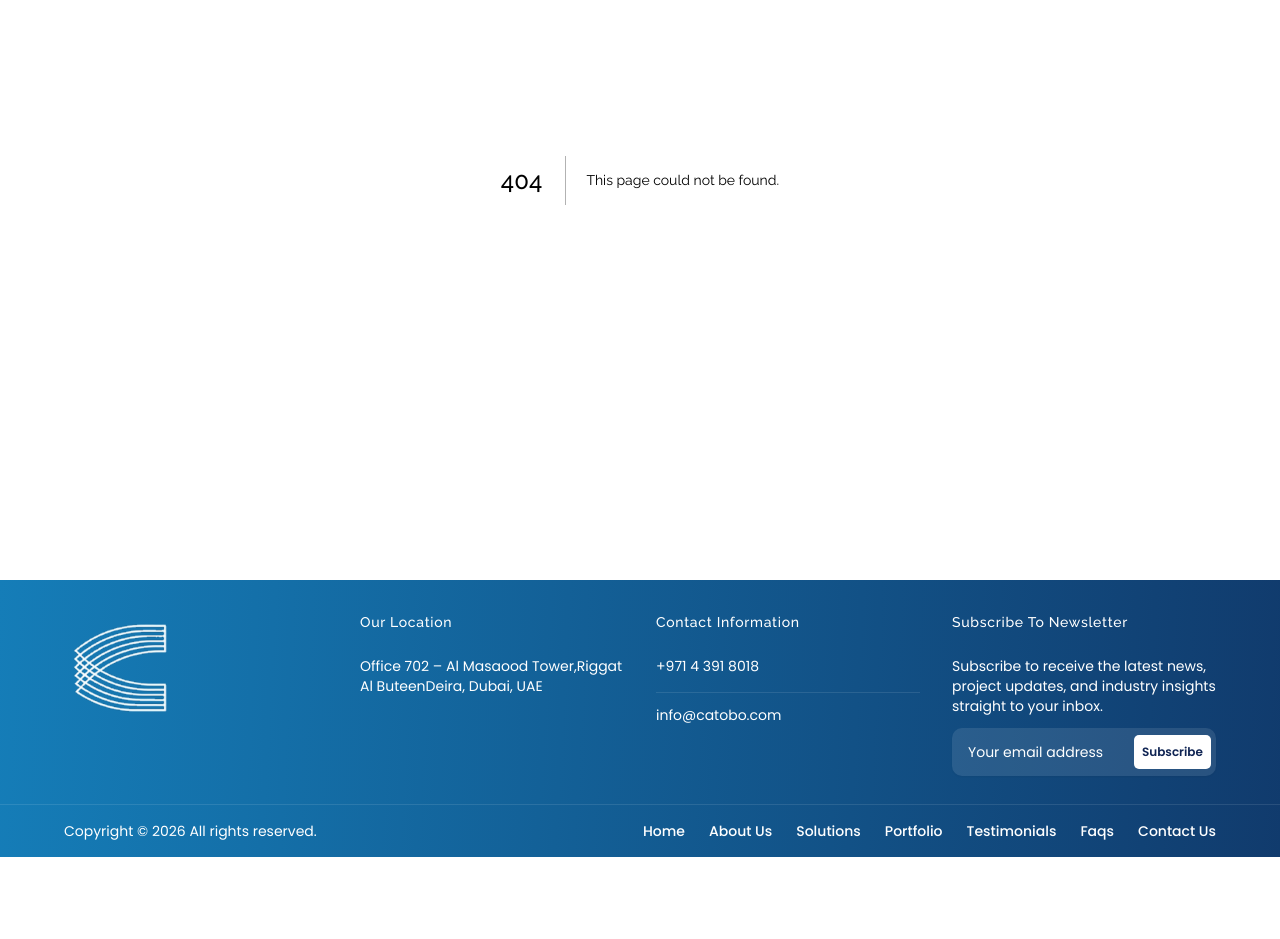
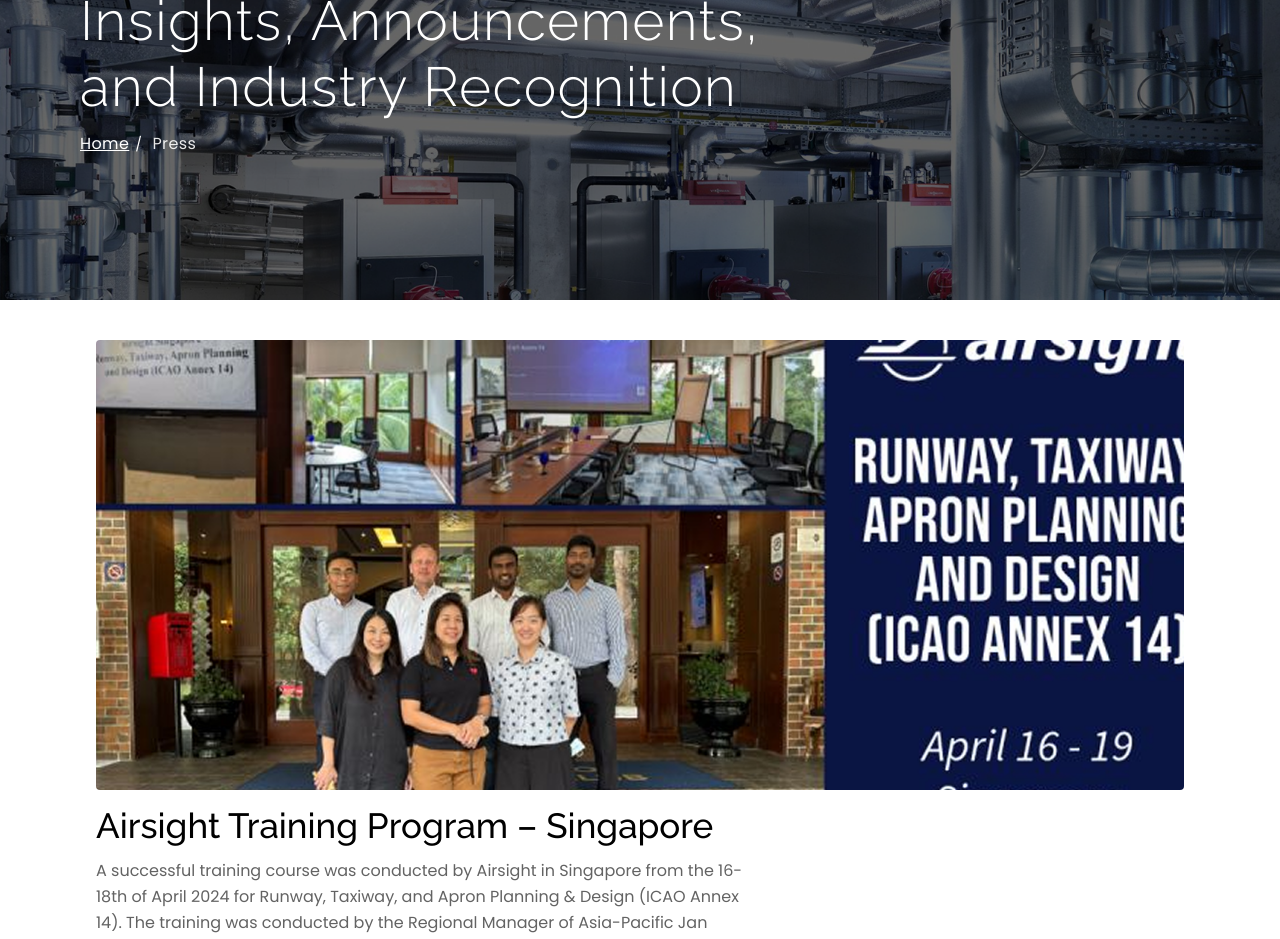
Before and after one commit to developers-xntric/catobo, a Next.js app: page /press-list in a window 1280 px wide. Before the commit this address had no page. Shown: the part 220-1159 px from the top of the page. Before the commit the page ends 1077 px from the top, so only its background shows below. Built offline with nearby package versions, Linux system fonts and the light colour scheme.

Commit message:
press list

```diff
--- /dev/null
+++ b/src/app/(engineering)/press-list/page.tsx
@@ -0,0 +1,29 @@
+import DynamicHero from '@/components/common/hero';
+import PressContent from '@/components/Press';
+import TrainingProgramCard from '@/components/trainingcard';
+
+const Press = () => {
+    return (
+        <div>
+            <DynamicHero
+                title={"Insights, Announcements, and Industry Recognition"}
+                breadcrumbs={
+                    [
+                        { label: "Home", href: "/" },
+                        { label: "Press" },
+                    ]
+                }
+                backgroundImage={"/press/bg.png"}
+            />
+
+             <TrainingProgramCard
+        image="/press-list.png"
+        title="Airsight Training Program – Singapore"
+        description="A successful training course was conducted by Airsight in Singapore from the 16-18th of April 2024 for Runway, Taxiway, and Apron Planning & Design (ICAO Annex 14). The training was conducted by the Regional Manager of Asia-Pacific Jan Friedrich. Many participants from Airports and Civil aviation were present for the 3-day training session."
+
+      />
+        </div>
+    )
+}
+
+export default Press
--- a/src/components/Press.tsx
+++ b/src/components/Press.tsx
@@ -1,6 +1,7 @@
 'use client';
 
 import Image from 'next/image';
+import Link from 'next/link';
 
 interface PressItem {
   id: number;
@@ -110,9 +111,10 @@
 
         <div className="grid grid-cols-1 md:grid-cols-2 lg:grid-cols-3 gap-6">
           {pressItems.map((item) => (
-            <div
+            <Link
               key={item.id}
-              className="group flex flex-col overflow-hidden rounded-lg  "
+              href="/press-list"
+              className="group flex flex-col overflow-hidden rounded-lg"
             >
               <div className="relative w-full h-60 overflow-hidden">
                 <Image
@@ -131,7 +133,7 @@
                 </div>
                 <hr className="border-t border-[#D1D1D1] mt-5" />
               </div>
-            </div>
+            </Link>
           ))}
         </div>
       </div>
--- /dev/null
+++ b/src/components/trainingcard.tsx
@@ -0,0 +1,44 @@
+import Image from "next/image";
+import Link from "next/link";
+
+interface TrainingProgramCardProps {
+  image: string;
+  title: string;
+  description: string;
+  href?: string;
+}
+
+export default function TrainingProgramCard({
+  image,
+  title,
+  description,
+  href = "#",
+}: TrainingProgramCardProps) {
+  return (
+    <Link
+      href={href}
+      className="group block overflow-hidden bg-white transition-all duration-300  2xl:max-w-350 w-[90%] mx-auto lg:px-8 py-10"
+    >
+      {/* Image */}
+      <div className="relative aspect-[16/9] w-full h-[450px] overflow-hidden rounded">
+        <Image
+          src={image}
+          alt={title}
+          fill
+          className="object-cover transition-transform duration-300 "
+        />
+      </div>
+
+      {/* Content */}
+      <div className="pt-3 w-full md:w-[60%]">
+        <h3 className="text-[20px] md:text-[30px] lg:text-[35px] text-[#000000] font-medium  mb-2 leading-12">
+          {title}
+        </h3>
+
+        <p className="text-[#636363] leading-relaxed text-[16px] font-light">
+          {description}
+        </p>
+      </div>
+    </Link>
+  );
+}
```
Also changed, not shown: public/press-list.png (added).
